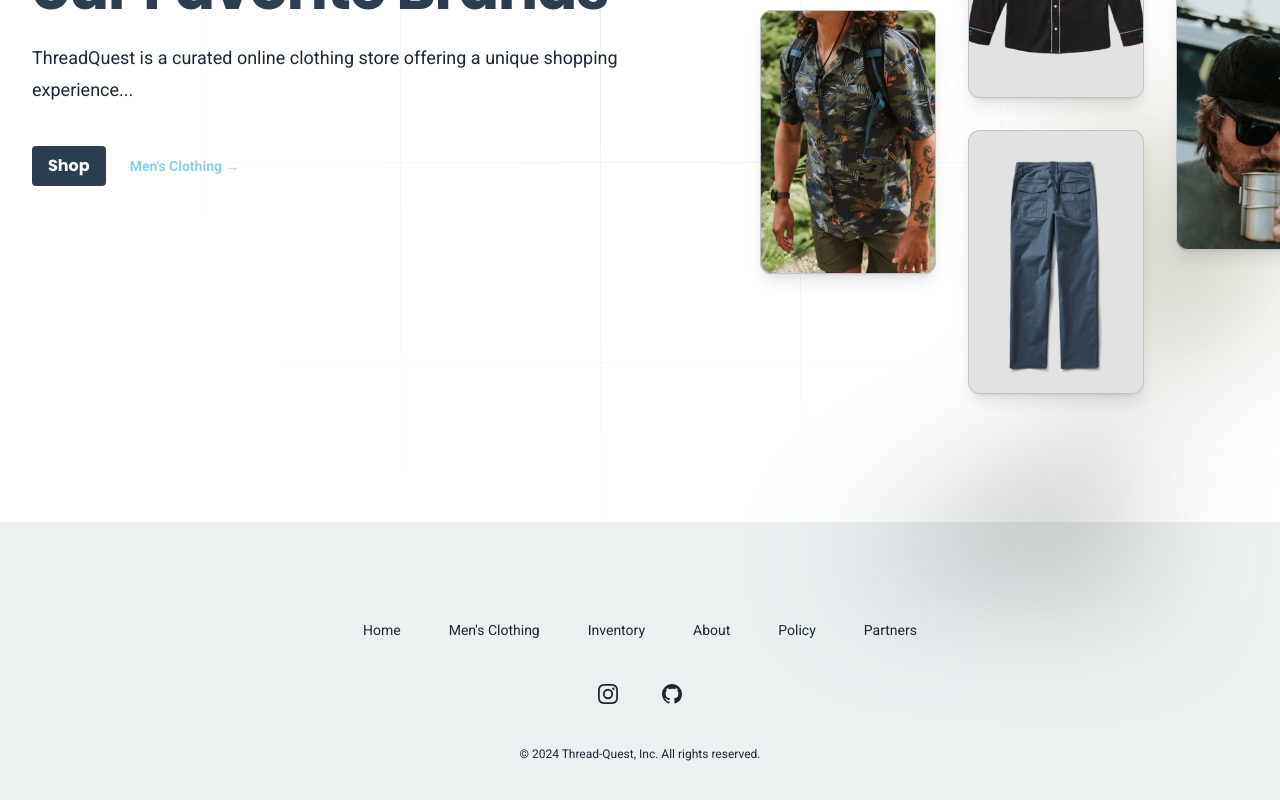
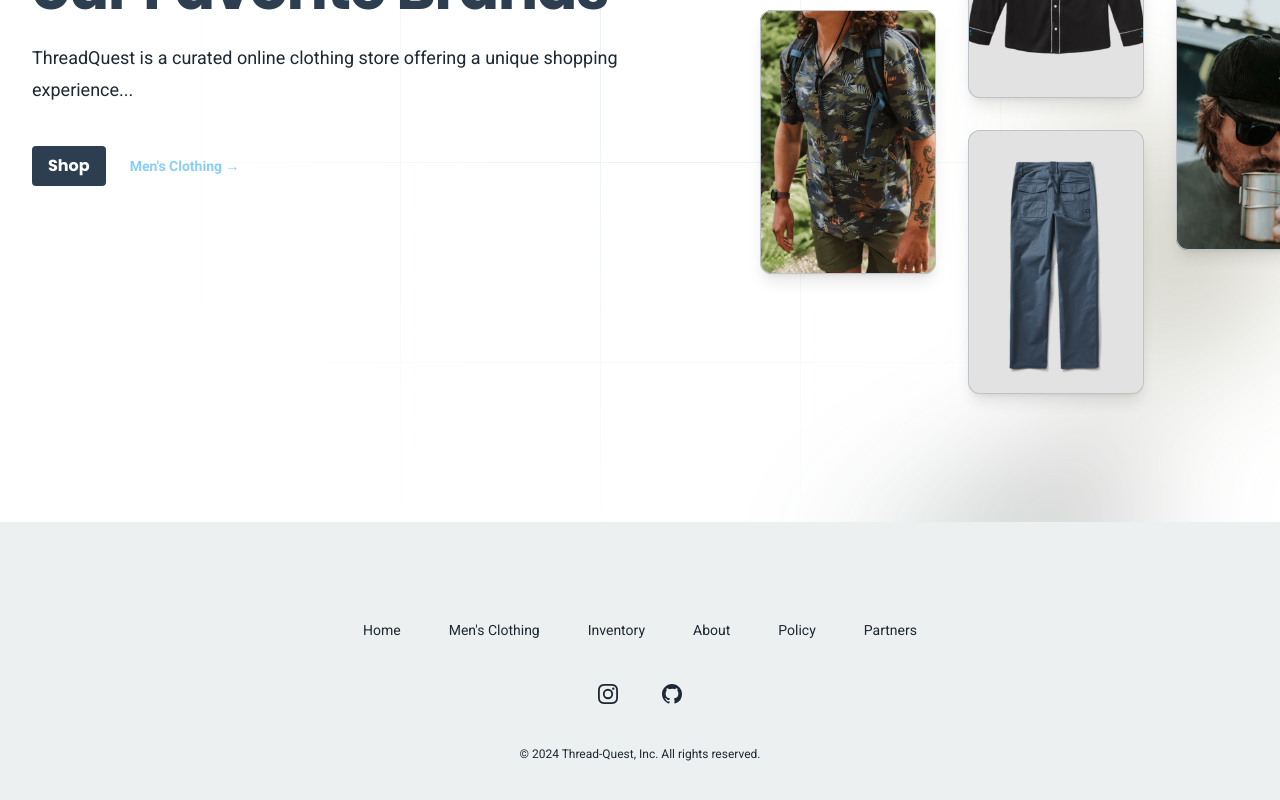
Before and after one commit to cheesecoke/thread-quest, a Next.js app: page / in a window 1280 px wide. Shown: the part 438-1238 px from the top of the page. Built offline with nearby package versions, Linux system fonts and the light colour scheme.

Commit message:
Small footer style change to bring above hero gradient

```diff
--- a/src/app/components/Footer.tsx
+++ b/src/app/components/Footer.tsx
@@ -44,7 +44,7 @@ const navigation = {
 
 export default function Footer() {
   return (
-    <footer className="bg-neutral-light">
+    <footer className="relative z-2 bg-neutral-light">
       <div className="mx-auto max-w-7xl overflow-hidden px-6 py-20 sm:py-24 lg:px-8">
         <nav
           aria-label="Footer"
```
